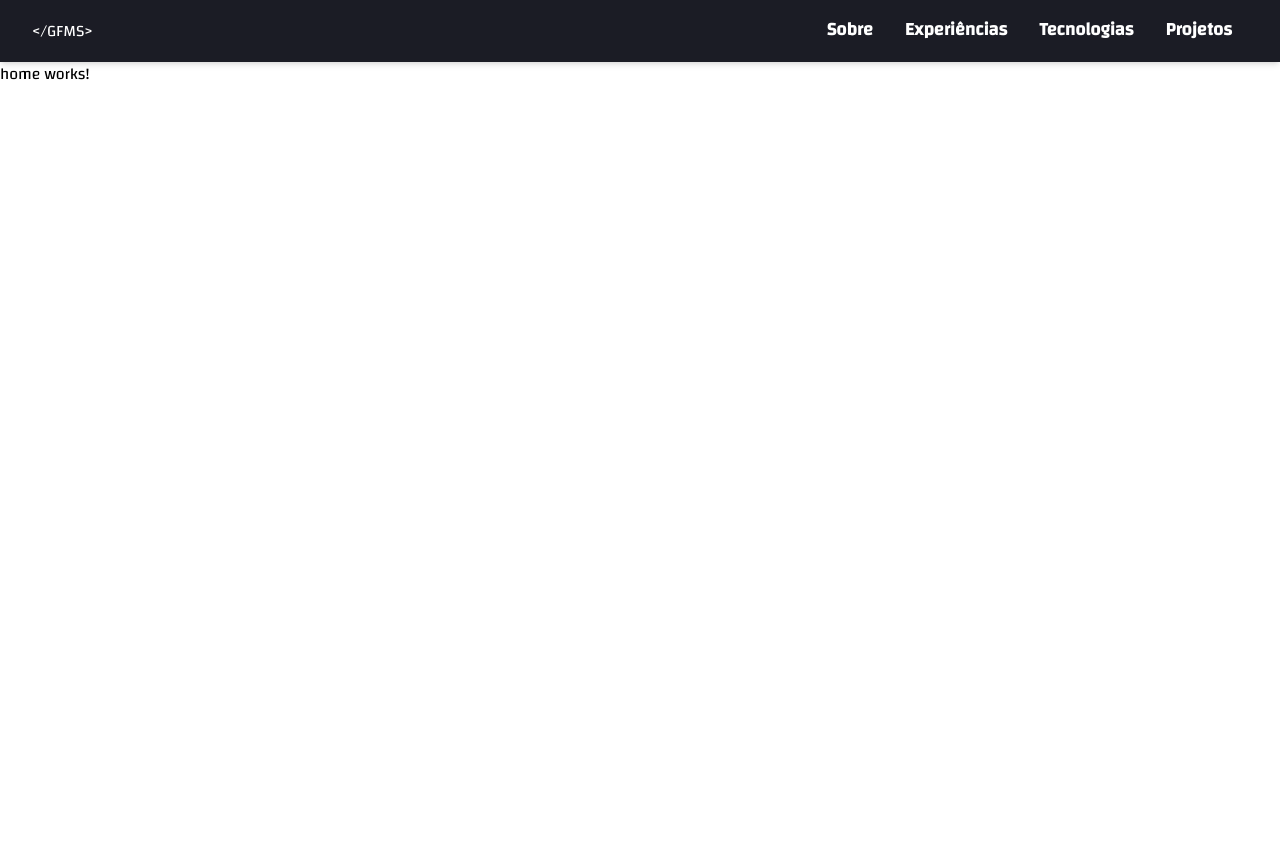
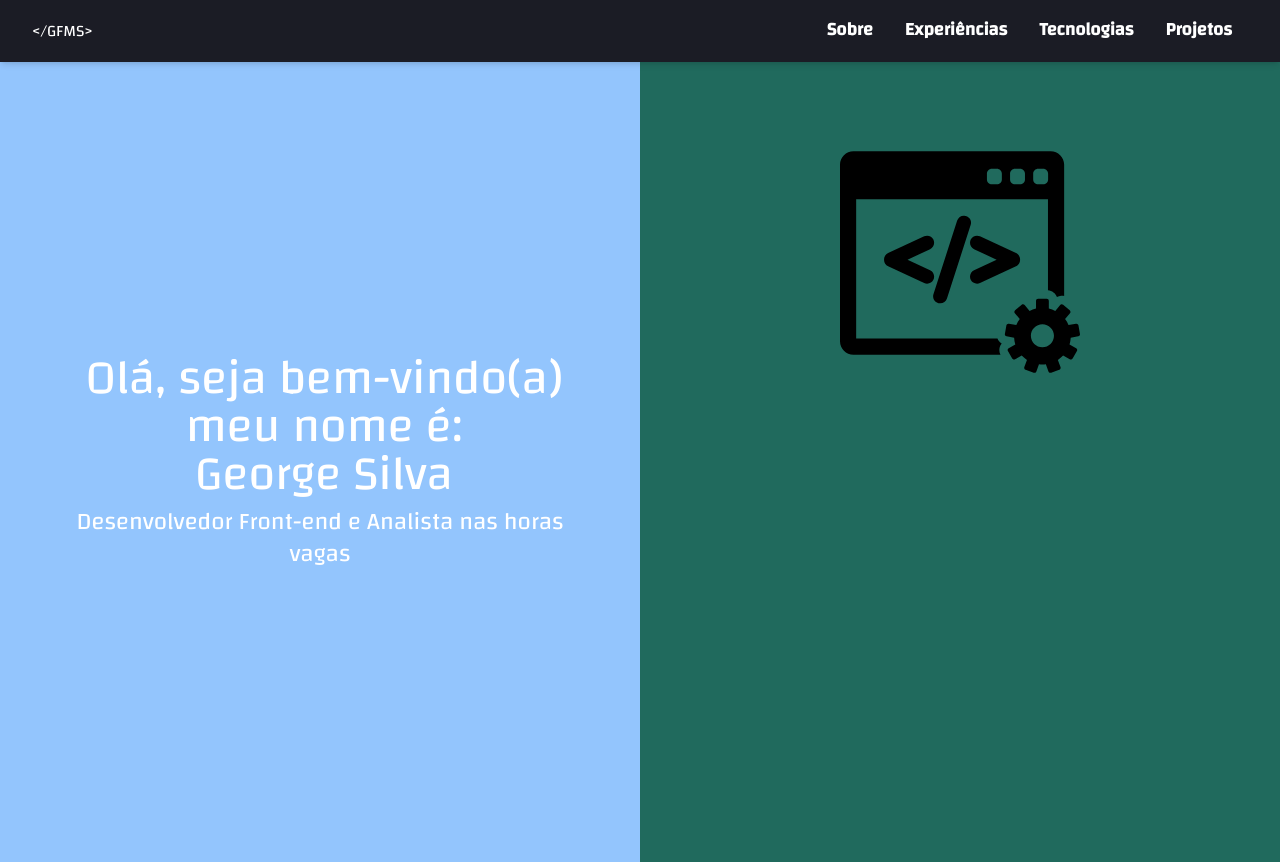
Before and after one commit to georgefms/angular-portfolio, an Angular app: page /home in a window 1280 px wide. Before the commit the page ends 800 px from the top, so only its background shows below. Built offline with nearby package versions, Linux system fonts and the light colour scheme.

Commit message:
Style: Stylizing home page

```diff
--- a/src/app/pages/home/home.component.html
+++ b/src/app/pages/home/home.component.html
@@ -1 +1,20 @@
-<p>home works!</p>
+<body class="bg-[var(--cor-3)]">
+<div class="grid grid-cols-1 lg:grid-cols-2">
+    <div class="bg-blue-300 lg:min-h-screen lg:flex lg:items-center p-8 sm:p-12">
+        <div class="flex-grow">
+            <h2 class="text-white text-center text-2xl sm:text-5xl mb-2 ml-2">
+                Olá, seja bem-vindo(a) <br>
+                meu nome é:
+                <br> George Silva
+            </h2>
+            <h3 class="text-white text-center text-xl sm:text-2xl">
+                Desenvolvedor Front-end e Analista nas horas vagas
+            </h3>
+        </div>
+    </div>
+    <div class=" ">
+        <img src="/assets/web-development-svgrepo-com.svg" alt="Imagem teste" class="mx-auto h-1/2 p-20 object-center" >
+
+    </div>
+</div>
+</body>
```
